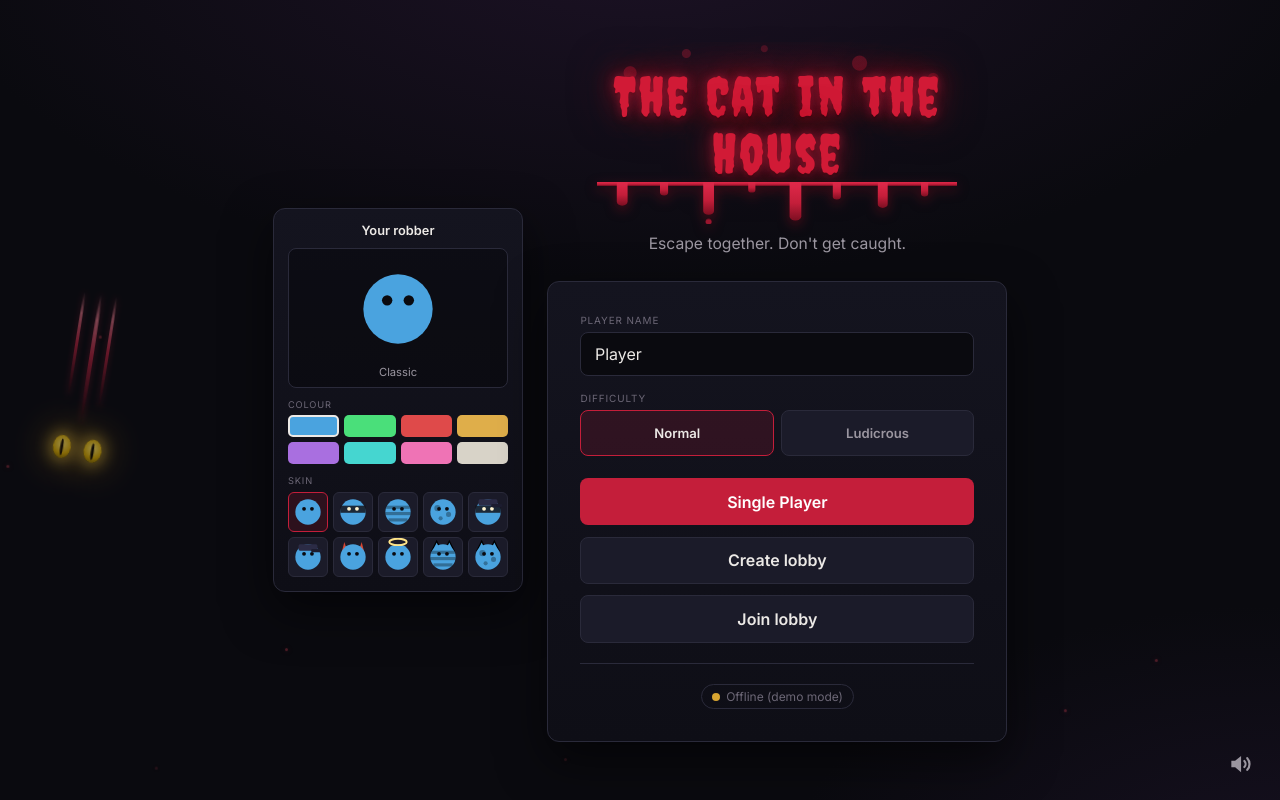
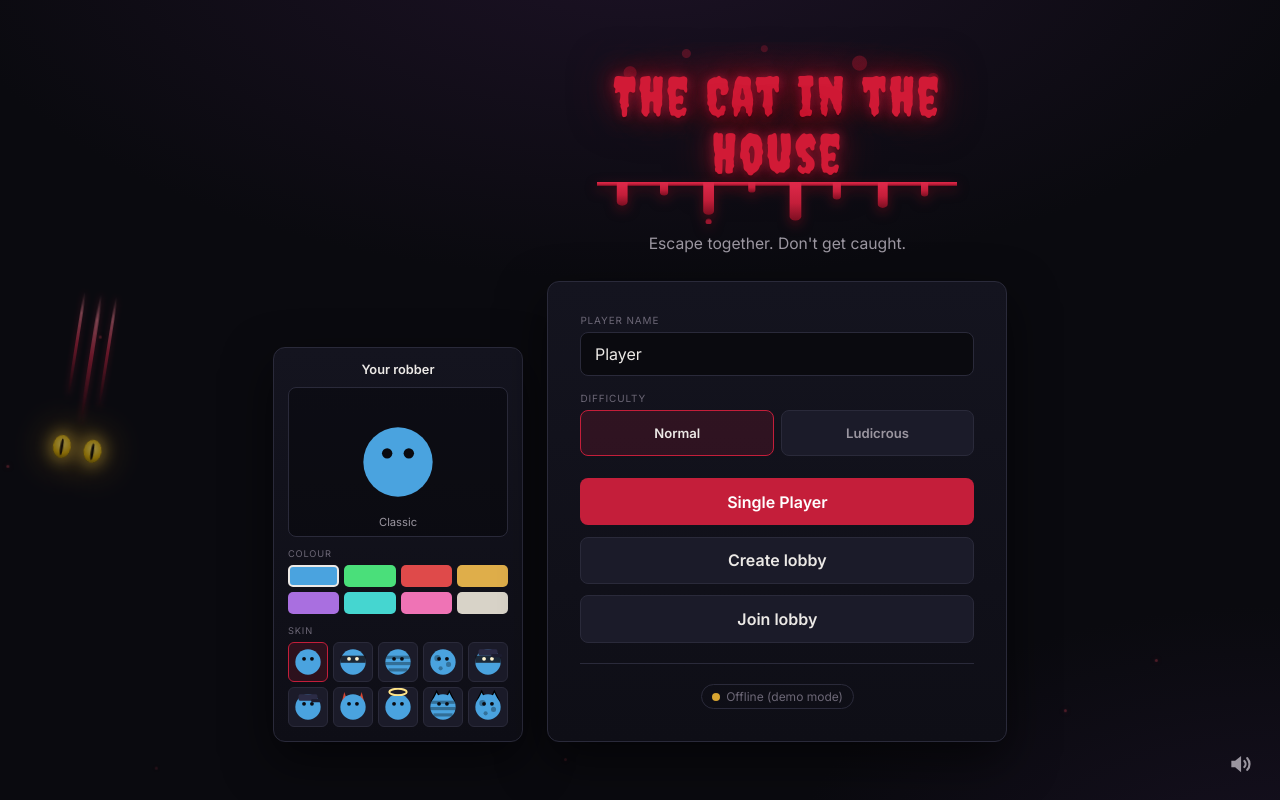
Before and after one commit to jsoto1233/the-cat-in-the-house, a React (Vite) app in the folder client/: page / in a window 1280 px wide. Built offline with nearby package versions, Linux system fonts and the light colour scheme; no server answers.

Commit message:
centering bug

```diff
--- a/client/src/styles.css
+++ b/client/src/styles.css
@@ -1479,7 +1479,7 @@ input {
 
 .skin-panel {
   flex: 0 0 210px;
-  align-self: center;
+  align-self: flex-end;
   padding: 0.9rem;
   border: 1px solid var(--border);
   border-radius: var(--radius);
@@ -1502,16 +1502,22 @@ input {
   color: var(--text-dim);
 }
 .skin-preview {
-  display: flex;
-  flex-direction: column;
-  align-items: center;
-  gap: 0.25rem;
+  position: relative;
+  display: grid;
+  place-items: center;
+  height: 150px;
   padding: 0.5rem;
   border-radius: var(--radius-sm);
   background: rgba(0, 0, 0, 0.35);
   border: 1px solid var(--border);
 }
+/* Caption is absolutely placed so it can't push the avatar off-centre. */
 .skin-preview__name {
+  position: absolute;
+  left: 0;
+  right: 0;
+  bottom: 7px;
+  text-align: center;
   font-size: 0.7rem;
   color: var(--text-muted);
 }
```
